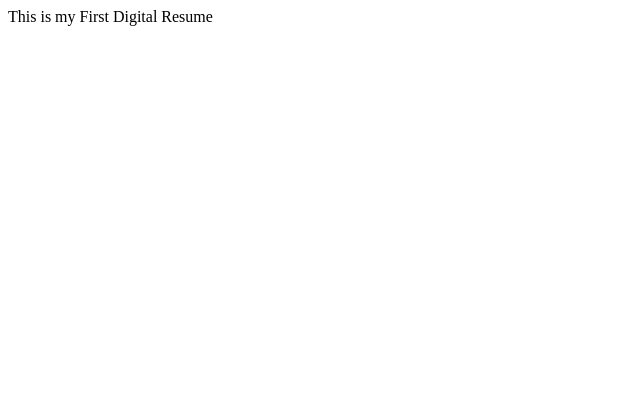
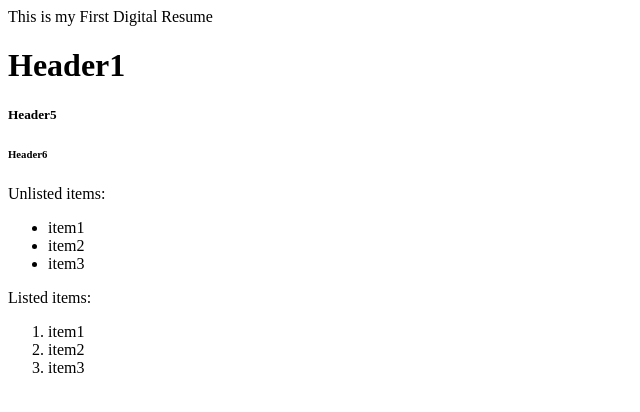
Before and after one commit to AlaphaSimanga/Alapha-s-Resume, a plain HTML site: page index.html in a window 1280 px wide. Shown: the whole page, without its empty margins (0-640 px from the left). Drawn offline with Linux system fonts and the light colour scheme.

Commit message:
My First Resume

```diff
--- a/index.html
+++ b/index.html
@@ -5,5 +5,26 @@
     </head>
     <body>
         This is my First Digital Resume
+
+        <h1>Header1</h1>
+        <h5>Header5</h6>
+        <h6>Header6</h6>
+
+        <p>Unlisted items:</p>
+
+        <ul>
+            <li>item1</li>
+            <li>item2</li>
+            <li>item3</li>
+        </ul>
+
+         <p>Listed items:</p>
+
+        <ol>
+            <li>item1</li>
+            <li>item2</li>
+            <li>item3</li>
+        </ol>
+
     </body>
 </html>
```
